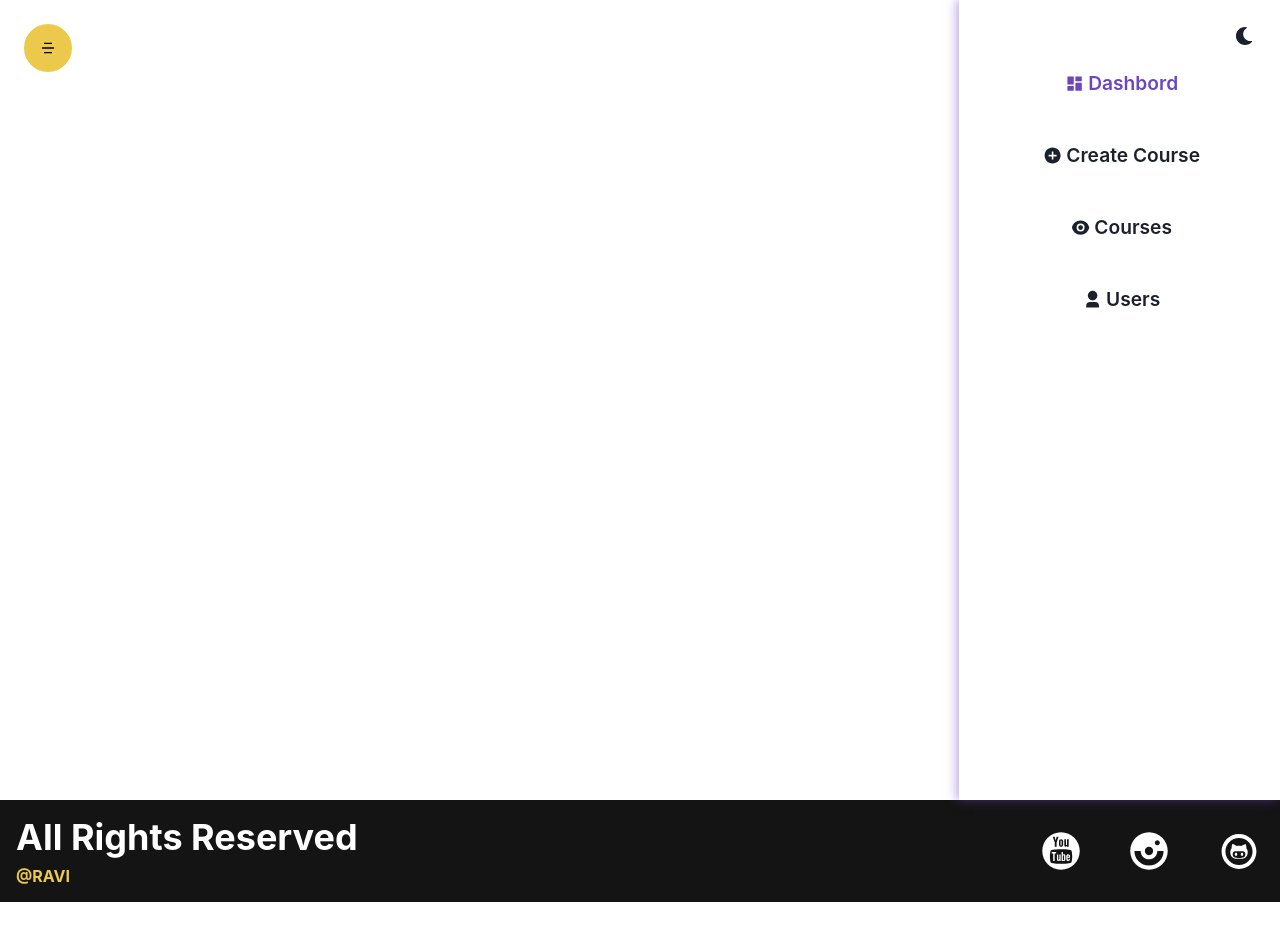
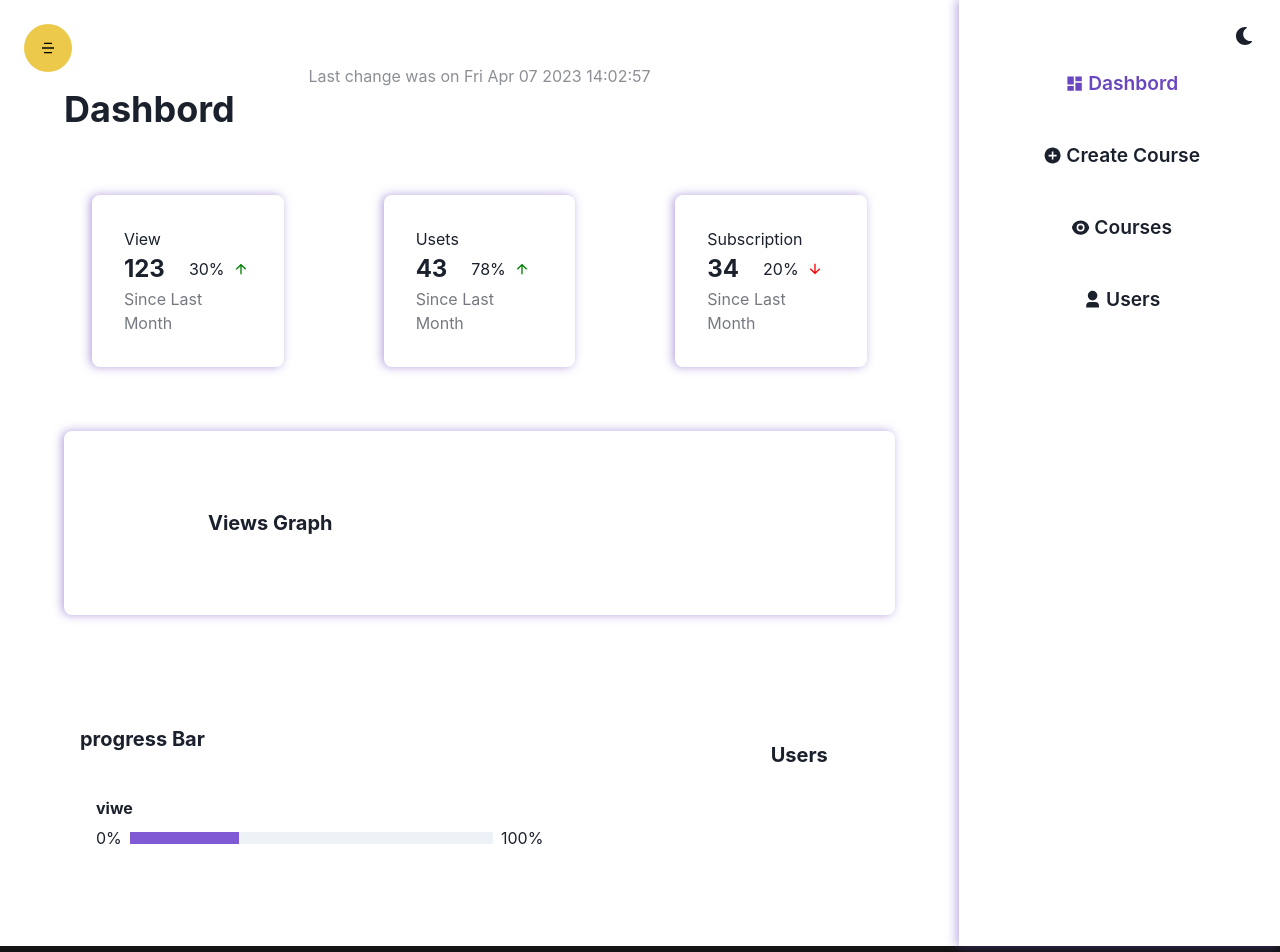
Before and after one commit to RAVI-ARVI/CourseApp, a React (Create React App) app: page /admin/dashboard in a window 1280 px wide. Shown: the top 952 px of the page. Before the commit the page ends 902 px from the top, so only its background shows below. Built offline with nearby package versions, Linux system fonts and the light colour scheme.

Commit message:
working on dashbord

```diff
--- a/src/components/Admin/Dashbord/Dashbord.jsx
+++ b/src/components/Admin/Dashbord/Dashbord.jsx
@@ -1,8 +1,55 @@
-import { Box, Grid } from '@chakra-ui/react';
+import {
+  Box,
+  Grid,
+  HStack,
+  Heading,
+  Progress,
+  Stack,
+  Text,
+} from '@chakra-ui/react';
 import React from 'react';
 import cursor from '../../../assets/images/cursor.png';
 import Sidebar from '../Sidebar';
+import { RiArrowDownLine, RiArrowUpLine } from 'react-icons/ri';
+const Databox = ({ title, qty, qtyPercentage, profit }) => {
+  return (
+    <Box
+      w={['full', '20%']}
+      boxShadow={'-2px 0 10px rgba(107,70,193,0.5)'}
+      p={'8'}
+      borderRadius={'lg'}
+    >
+      <Text children={title} />
+      <HStack spacing={'6'}>
+        <Text fontSize={'2xl'} fontWeight={'bold'} children={qty} />
+        <HStack>
+          <Text children={`${qtyPercentage}%`} />
+          {profit ? (
+            <RiArrowUpLine color="green" />
+          ) : (
+            <RiArrowDownLine color="red" />
+          )}
+        </HStack>
+      </HStack>
+      <Text opacity={'0.6'} children={'Since Last Month'} />
+    </Box>
+  );
+};
+const Bar = ({ title, value, profit }) => (
+  <Box py={'4'} px={['0', '20']}>
+    <Heading size={'sm'} children={title} mb="2" />
+    <HStack w="full" alignItems={'center'}>
+      <Text children={profit ? '0%' : value} />
+      <Progress
+        w={'full'}
+        value={profit ? value : `-${value}%`}
+        colorScheme="purple"
+      />
 
+      <Text children={`${value > 100 ? value : 100}%`} />
+    </HStack>
+  </Box>
+);
 function Dashbord() {
   return (
     <Grid
@@ -10,7 +57,67 @@ function Dashbord() {
       minH={'100vh'}
       templateColumns={['1fr', '5fr 1fr']}
     >
-      <Box></Box>
+      <Box boxSizing="border-box" py="16" px={['4', '0']}>
+        <Text
+          textAlign={'center'}
+          opacity={'0.5'}
+          children={`Last change was on ${new Date().toString().split('G')[0]}`}
+        />
+        <Heading
+          children="Dashbord"
+          ml={['0', '16']}
+          mb="16"
+          textAlign={['center', 'left']}
+        />
+        <Stack
+          direction={['column', 'row']}
+          minH={'24'}
+          justifyContent={'space-evenly'}
+        >
+          <Databox title="View" qty={123} qtyPercentage={30} profit={true} />
+          <Databox title="Usets" qty={43} qtyPercentage={78} profit={true} />
+          <Databox
+            title="Subscription"
+            qty={34}
+            qtyPercentage={20}
+            profit={false}
+          />
+        </Stack>
+        <Box
+          m={['0', '16']}
+          borderRadius={'lg'}
+          p={['0', '20']}
+          mt={['4', '16']}
+          boxShadow={'-2px 0 10px rgba(107,70,193,0.5)'}
+        >
+          <Heading
+            textAlign={['center', 'left']}
+            size={'md'}
+            children="Views Graph"
+            pt={['8', '0']}
+            ml={['0', '16']}
+          />
+          {/* line Grap here */}
+        </Box>
+
+        <Grid templateColumns={['1fr', '2fr 1fr']}>
+          <Box p="4">
+            <Heading
+              textAlign={['center', 'left']}
+              size={'md'}
+              children="progress Bar"
+              my="8"
+              ml={['0', '16']}
+            />
+            <Box>
+              <Bar title="viwe" value={30} profit={true} />
+            </Box>
+          </Box>
+          <Box p={['0', '16']} boxSizing="border-box" py={'4'}>
+            <Heading textAlign={'center'} size={'md'} mb="4" children="Users" />
+          </Box>
+        </Grid>
+      </Box>
       <Sidebar />
     </Grid>
   );
```
